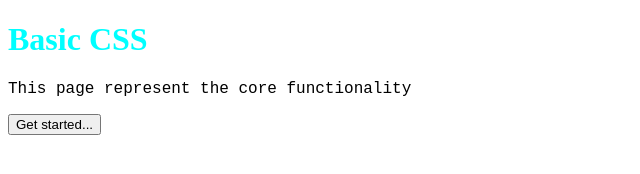
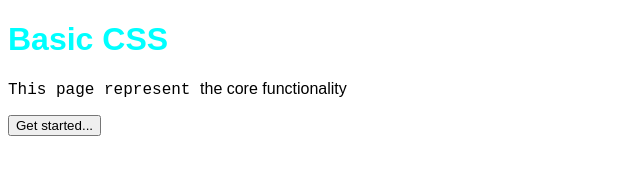
Before and after one commit to Hanumant-Shinde-777/Basic-HTML-and-CSS, a plain HTML site: page LearnCSS/index.html in a window 1280 px wide. Shown: the whole page, without its empty margins (0-640 px from the left). Drawn offline with Linux system fonts and the light colour scheme.

Commit message:
Univesal salector

```diff
--- a/LearnCSS/CSS/style.css
+++ b/LearnCSS/CSS/style.css
@@ -1,3 +1,7 @@
+*{
+    font-family: fantasy;
+}
+
 p{
     font-family: 'Courier New', Courier, monospace;
 }
```
